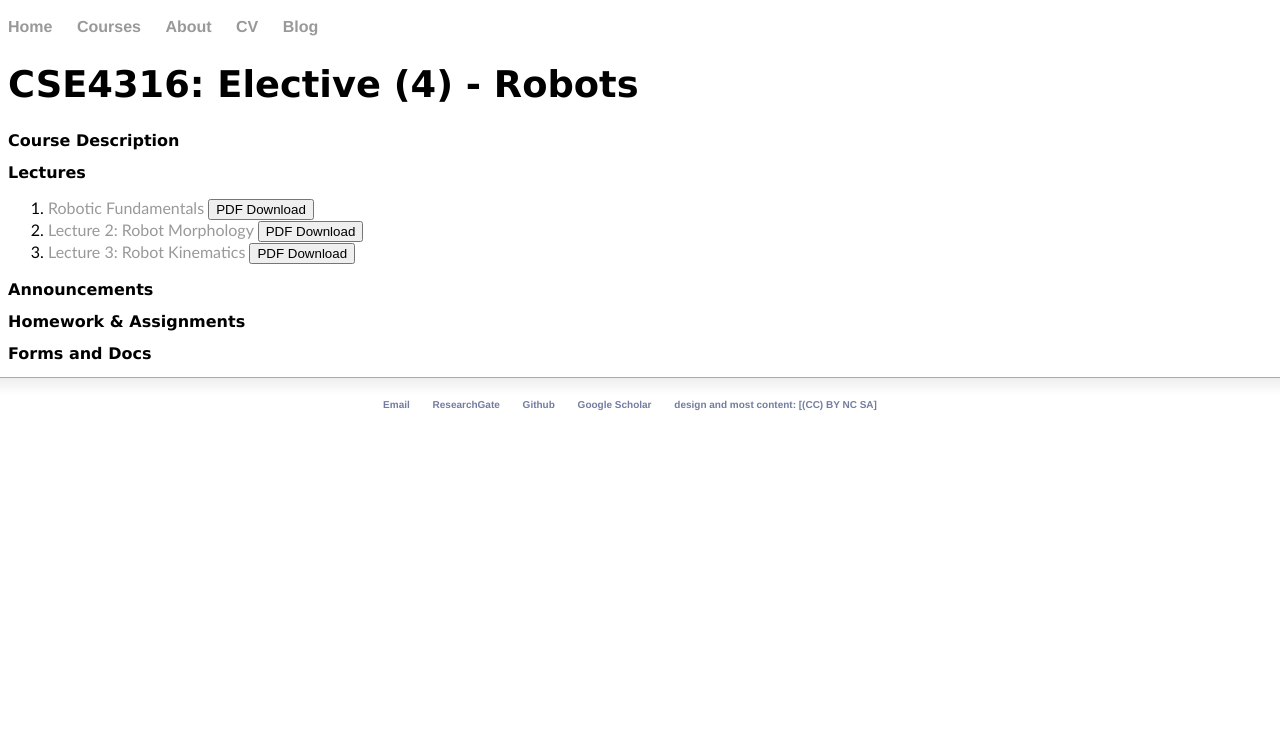
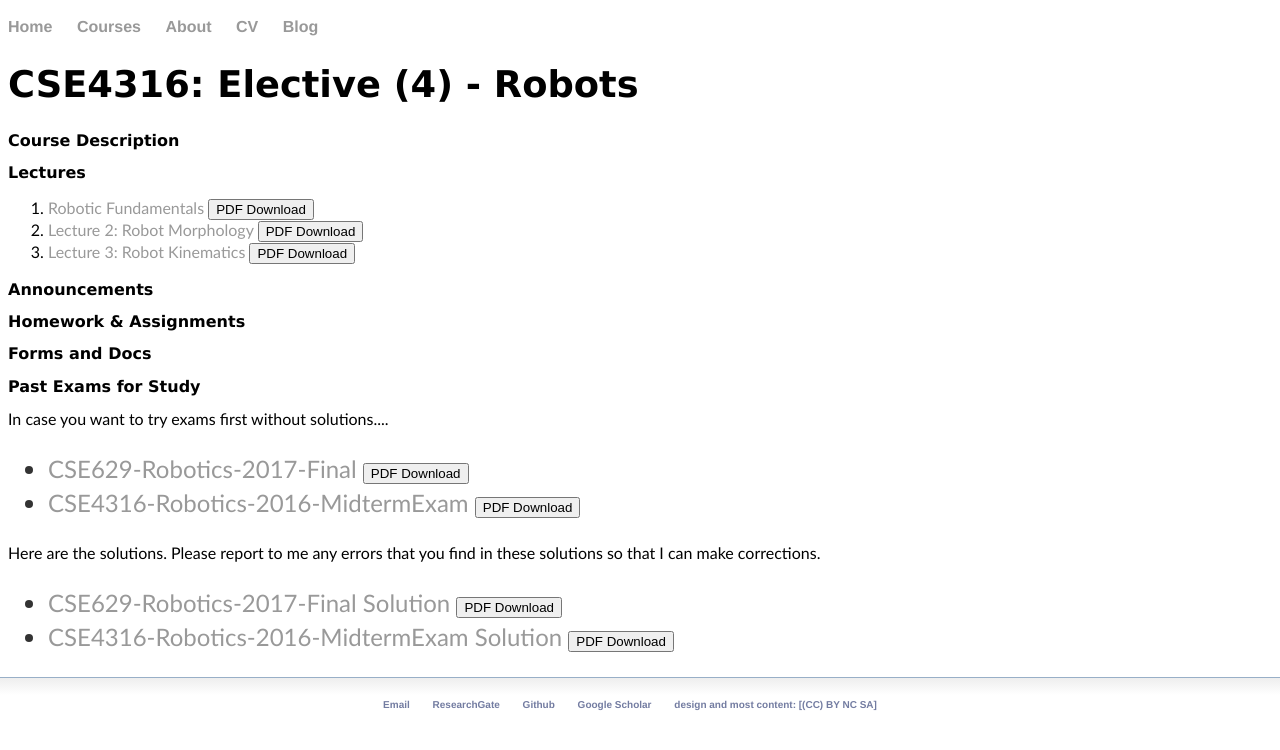
Before and after one commit to mnourgwad/mnourgwad.github.io, a Jekyll site: the page built from CSE4316/index.html, in a window 1280 px wide. Shown: the top 750 px of the page. Built offline with Jekyll 4.4.1, drawn with Linux system fonts in a browser that asks for light colours; a script that is not in the unit is left out.

Commit message:
added exams section to the Robotics course

```diff
--- a/CSE4316/index.html
+++ b/CSE4316/index.html
@@ -20,4 +20,27 @@ title: CSE4316 Elective (4) - Robots
 			<h2>Announcements</h2>
 			<h2>Homework & Assignments</h2>
 			<h2>Forms and Docs</h2>
+
+
+			<h2>Past Exams for Study</h2>
+			In case you want to try exams first without solutions....
+<ul class="contacts">
+<li><a href="lectures/CSE629-Robotics-2017-Final.pdf">CSE629-Robotics-2017-Final</a>
+	<a target="_blank" class="noCrossRef" href="lectures/CSE629-Robotics-2017-Final.pdf"><button type="button" class="btn btn-default" aria-label="Left Align"><span class="glyphicon glyphicon-download-alt" aria-hidden="true"></span> PDF Download</button></a></li>
+
+<li><a href="lectures/CSE4316-Robotics-2016-MidtermExam.pdf">CSE4316-Robotics-2016-MidtermExam</a>
+	<a target="_blank" class="noCrossRef" href="lectures/CSE629-Robotics-2017-Final.pdf"><button type="button" class="btn btn-default" aria-label="Left Align"><span class="glyphicon glyphicon-download-alt" aria-hidden="true"></span> PDF Download</button></a></li>
+
+</ul>
+
+Here are the solutions. Please report to me any errors that you find in these solutions so that I can make corrections.
+<ul class="contacts">
+<li><a href="lectures/CSE629-Robotics-2017-FinalSolution.pdf">CSE629-Robotics-2017-Final Solution</a>
+	<a target="_blank" class="noCrossRef" href="lectures/CSE629-Robotics-2017-FinalSolution.pdf"><button type="button" class="btn btn-default" aria-label="Left Align"><span class="glyphicon glyphicon-download-alt" aria-hidden="true"></span> PDF Download</button></a></li>
+
+<li><a href="lectures/CSE4316-Robotics-2016-MidtermExam-Solution.pdf">CSE4316-Robotics-2016-MidtermExam Solution</a>
+	<a target="_blank" class="noCrossRef" href="lectures/CSE629-Robotics-2017-Final.pdf"><button type="button" class="btn btn-default" aria-label="Left Align"><span class="glyphicon glyphicon-download-alt" aria-hidden="true"></span> PDF Download</button></a></li>
+
+
+</ul>
 	</div>
```
Also changed, not shown: 4 other files.
